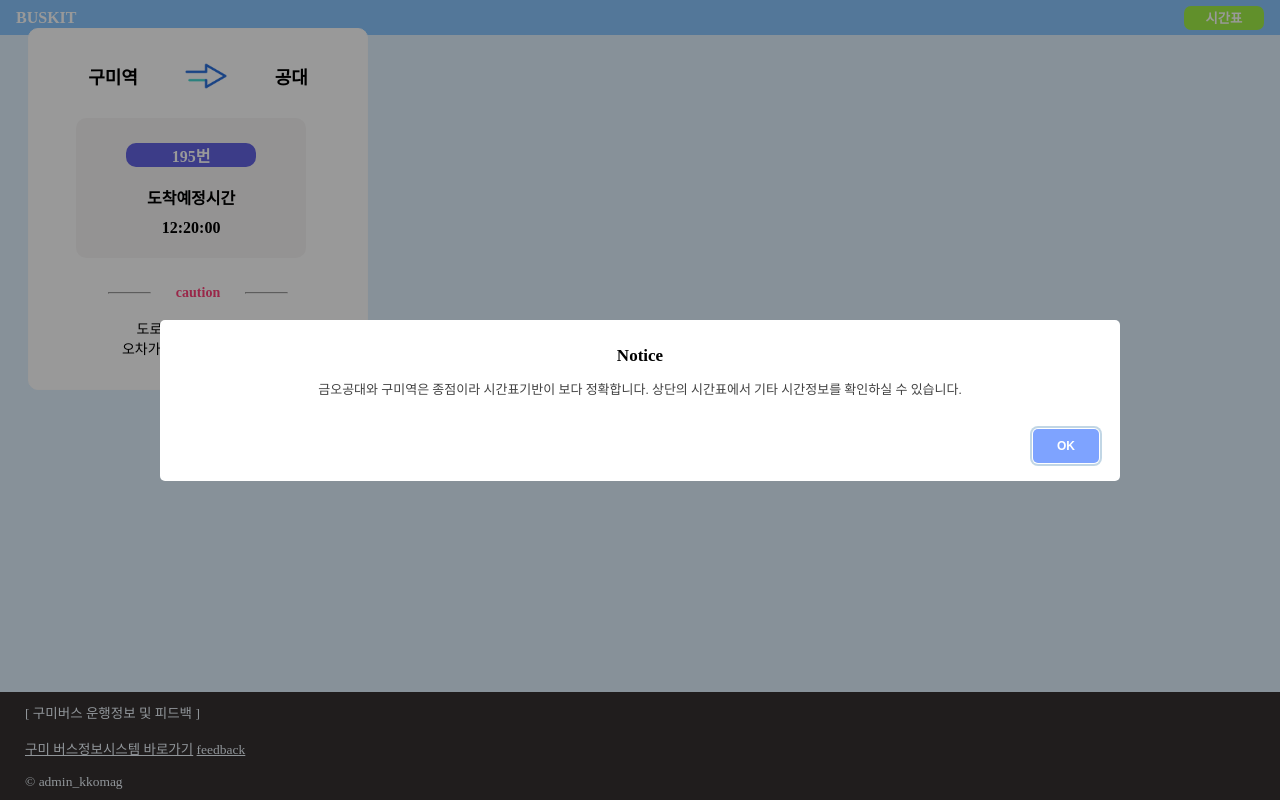
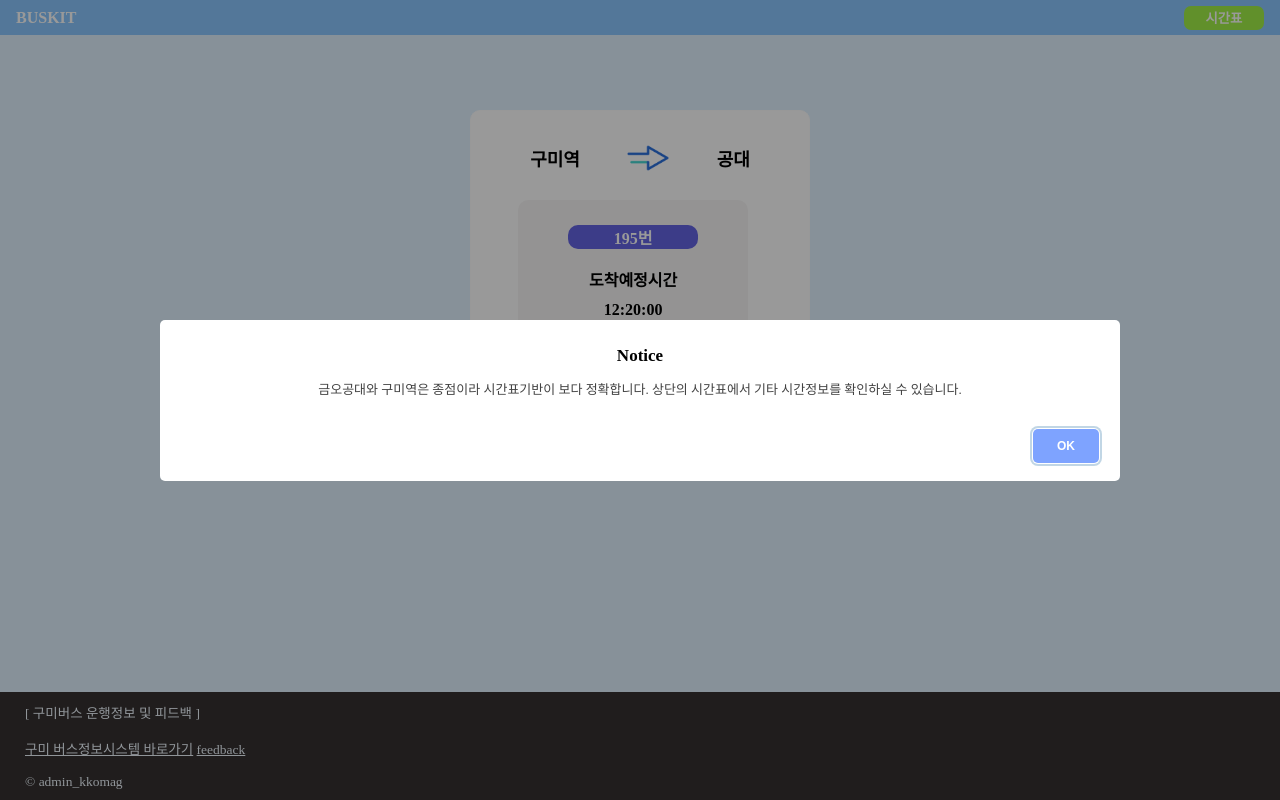
Before and after one commit to Noel-le/BUSKIT, a website: page static/st_sc.html in a window 1280 px wide. Drawn offline with nearby package versions, Linux system fonts and the light colour scheme.

Commit message:
Update static.css

```diff
--- a/css/static.css
+++ b/css/static.css
@@ -34,8 +34,6 @@ h2 img{
 }
 
 body {
-    position: relative;
-    min-height: 100%-110px;
     background-color: #e0f1ff;
 }
 
@@ -108,7 +106,7 @@ body {
 }
 
 .contentsWrap {
-    margin: 110px auto 90 auto;
+    margin: 90px auto;
     max-width: 340px;
     border: none;
     padding: 20px;
@@ -208,7 +206,7 @@ footer {
     bottom: 0;
     width: 100%;
     background-color: rgb(53, 48, 48);
-  margin-top: 30px;
+    margin-top: 130px;
     color: aliceblue;
     padding: 0px;
     padding-top: 10px;
```
Lines whose indentation alone changed are shown as unchanged.
